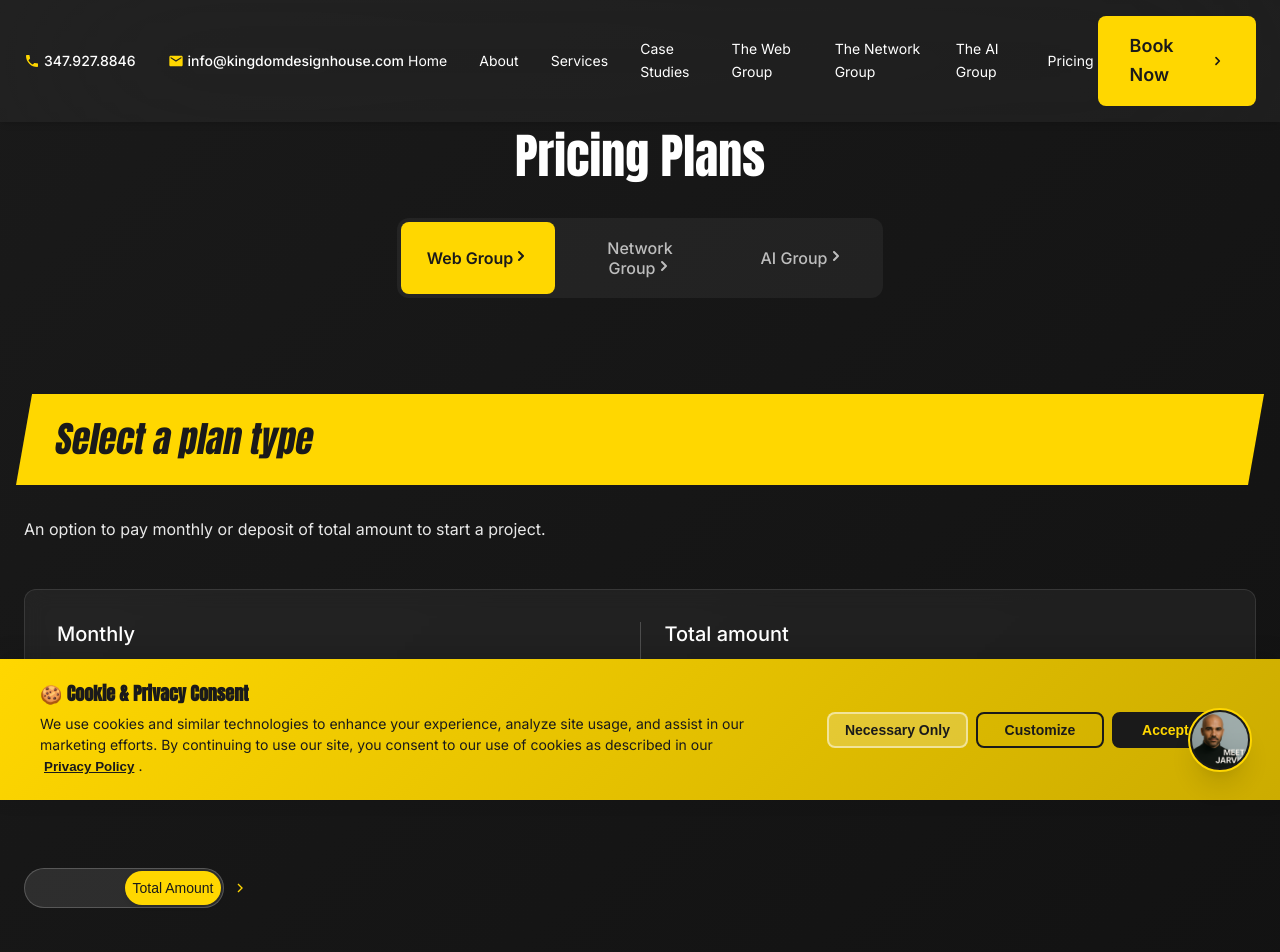
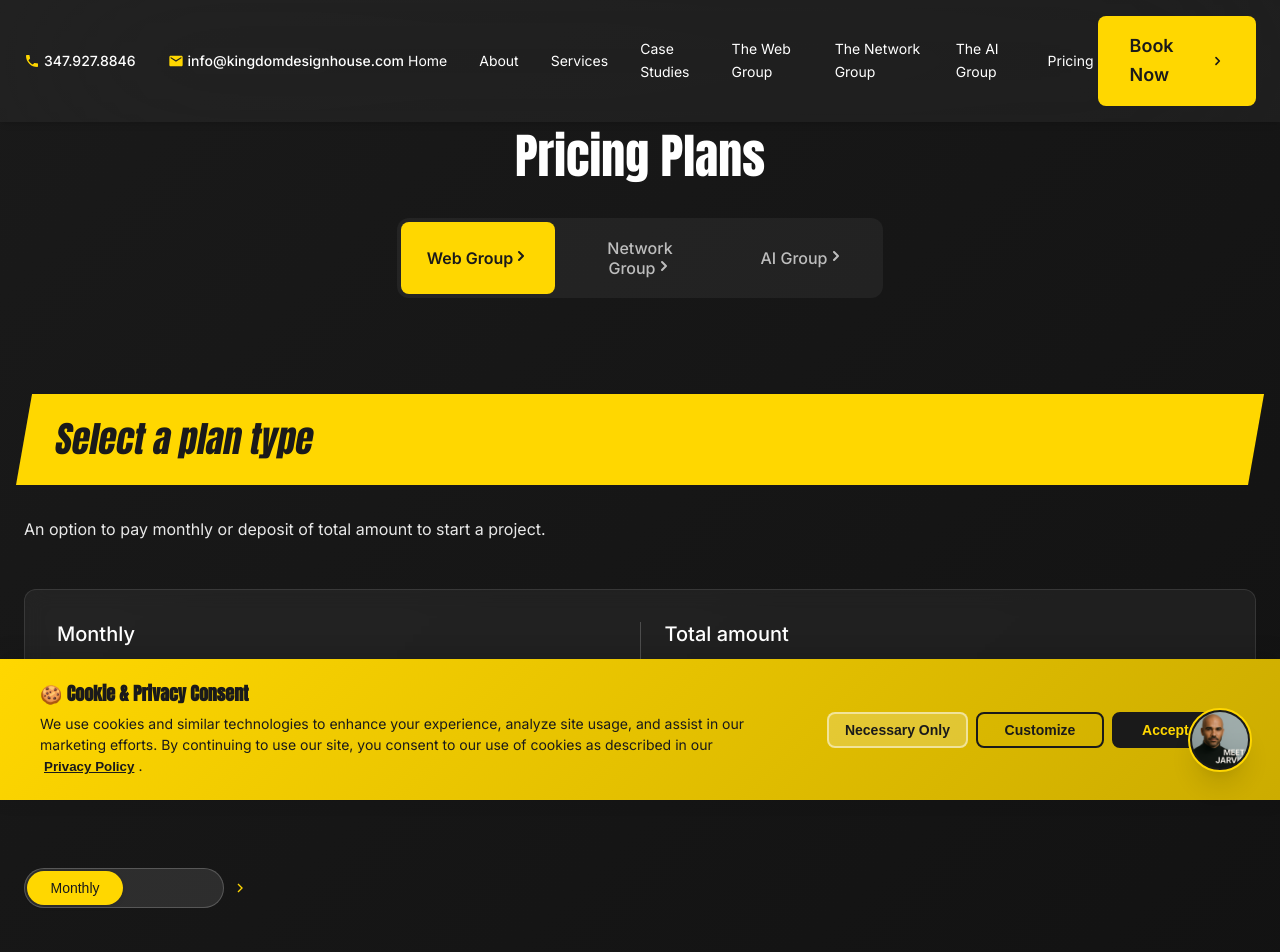
Before and after one commit to Kingofthrone28/kingdom-design-house, a Next.js app in the folder frontend/: page /pricing in a window 1280 px wide. Shown: the top 952 px of the page. Built offline with nearby package versions, Linux system fonts and the light colour scheme.

Commit message:
update state for toggle to true

```diff
--- a/frontend/components/Atoms/PricingToggle.js
+++ b/frontend/components/Atoms/PricingToggle.js
@@ -2,7 +2,7 @@ import React from 'react';
 import styles from '../../styles/PricingToggle.module.scss';
 
 const PricingToggle = ({
-  isMonthly = false,
+  isMonthly = true,
   onToggle,
   className = ''
 }) => {
--- a/frontend/components/Organisms/PricingPlans.js
+++ b/frontend/components/Organisms/PricingPlans.js
@@ -5,7 +5,7 @@ import Button from '../Atoms/Button';
 
 const PricingPlans = ({
   plans = [],
-  isMonthly = false,
+  isMonthly = true,
   className = ''
 }) => {
   const formatPrice = (price, isMonthly) => {
--- a/frontend/pages/pricing.js
+++ b/frontend/pages/pricing.js
@@ -11,7 +11,7 @@ import { pageSeoData } from '../lib/seo';
 import styles from '../styles/Pricing.module.scss';
 
 export default function Pricing() {
-  const [isMonthly, setIsMonthly] = useState(false);
+  const [isMonthly, setIsMonthly] = useState(true);
   const [selectedGroup, setSelectedGroup] = useState('web');
 
   const pricingData = getPricingData(selectedGroup);
```
